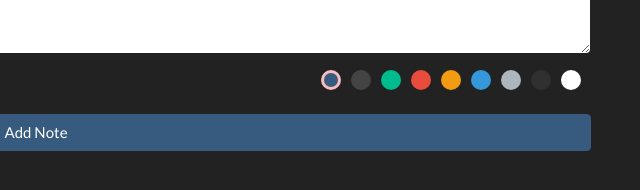
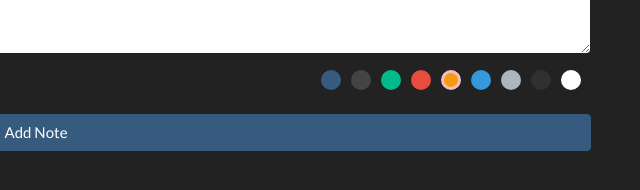
Before and after one commit to ztobs/notepad, a plain HTML site: page index.html in a window 1280 px wide. Both pictures are taken after a click on the element 1060 px from the left and 320 px from the top of the page. Shown: the part 240-430 px from the top of the page, 604-1244 px from the left. Drawn offline with nearby package versions, Linux system fonts and the light colour scheme.

Commit message:
make colors pickable

```diff
--- a/app.js
+++ b/app.js
@@ -55,6 +55,8 @@ class UI {
     static updateId() {
         document.querySelector('#noteid').value = (Store.getLastNote()==undefined)? 1: Store.getLastNote().id+1;
     }
+
+
 
 
 
@@ -151,3 +153,14 @@ document.querySelector('#note-list').addEventListener('click', e => {
 
 
 })
+
+
+// choose color
+document.querySelector('.swatches').addEventListener('click', e => {
+    if(e.target.classList.contains('swatch')) {
+        let i = e.target.parentElement.children.length;
+        while(i--) e.target.parentElement.children[i].classList.remove('active');
+        e.target.classList.add('active');
+    }
+
+})
--- a/index.html
+++ b/index.html
@@ -26,7 +26,7 @@
                 <label for="content">Content</label>
                 <textarea class="form-control" id="content" rows="3"></textarea>
             </div>
-            <div class="mb-4 float-right">
+            <div class="mb-4 float-right swatches">
                     <div class="bg-primary swatch active"></div>
                     <div class="bg-secondary swatch"></div>
                     <div class="bg-success swatch "></div>
```
